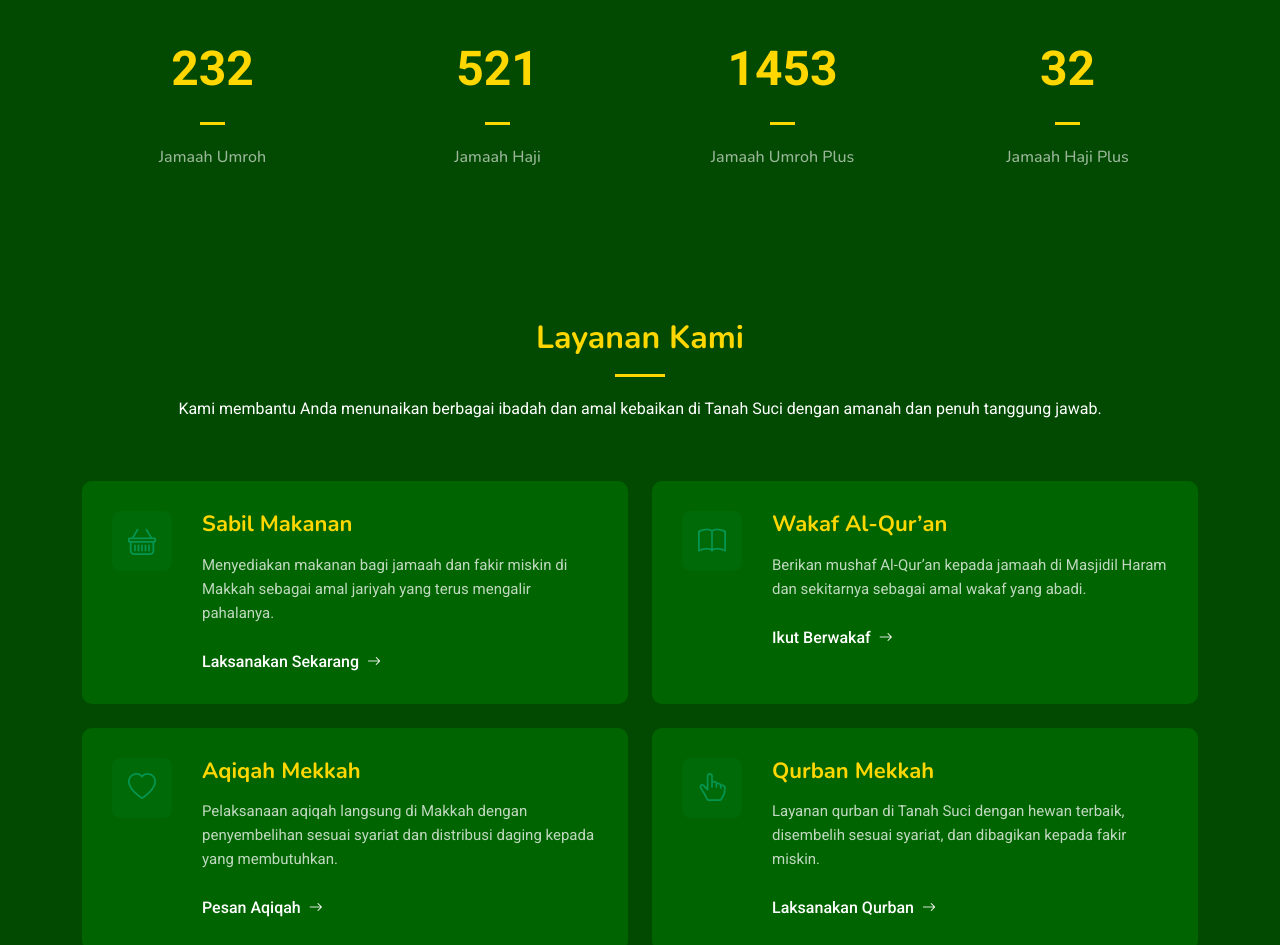
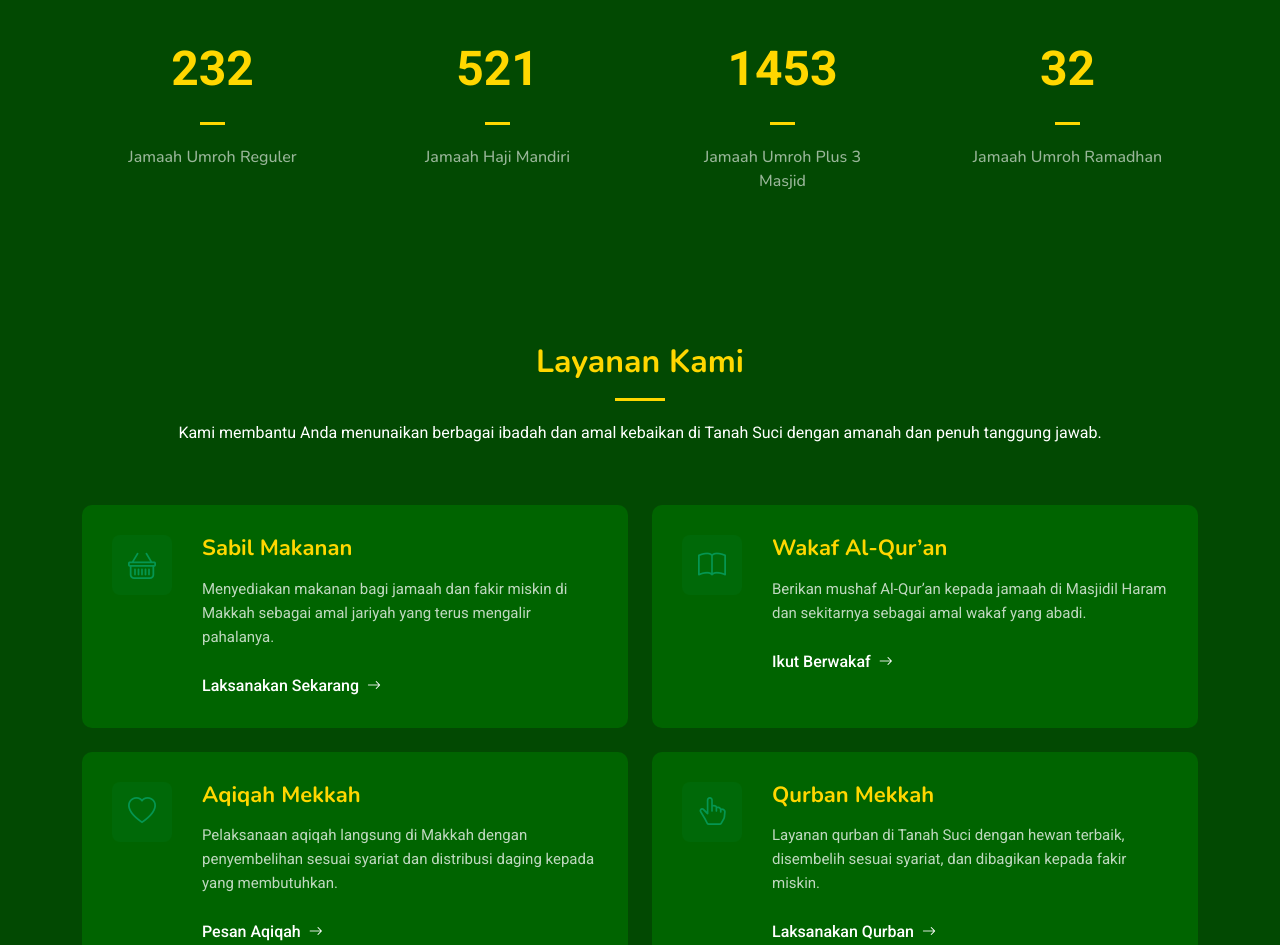
Before and after one commit to anggarun/anggarun.github.io, a plain HTML site: page layanan.html in a window 1280 px wide. Shown: the part 857-1802 px from the top of the page. Drawn offline with nearby package versions, Linux system fonts and the light colour scheme; some packages are replaced by stand-ins of ours; a script that the page names is missing.

Commit message:
memperbarui layanan

```diff
--- a/layanan.html
+++ b/layanan.html
@@ -375,7 +375,7 @@
                   data-purecounter-duration="1"
                   class="purecounter"
                 ></span>
-                <p>Jamaah Umroh</p>
+                <p>Jamaah Umroh Reguler</p>
               </div>
             </div>
             <!-- End Stats Item -->
@@ -388,7 +388,7 @@
                   data-purecounter-duration="1"
                   class="purecounter"
                 ></span>
-                <p>Jamaah Haji</p>
+                <p>Jamaah Haji Mandiri</p>
               </div>
             </div>
             <!-- End Stats Item -->
@@ -401,7 +401,7 @@
                   data-purecounter-duration="1"
                   class="purecounter"
                 ></span>
-                <p>Jamaah Umroh Plus</p>
+                <p>Jamaah Umroh Plus 3 Masjid</p>
               </div>
             </div>
             <!-- End Stats Item -->
@@ -414,7 +414,7 @@
                   data-purecounter-duration="1"
                   class="purecounter"
                 ></span>
-                <p>Jamaah Haji Plus</p>
+                <p>Jamaah Umroh Ramadhan</p>
               </div>
             </div>
             <!-- End Stats Item -->
```
